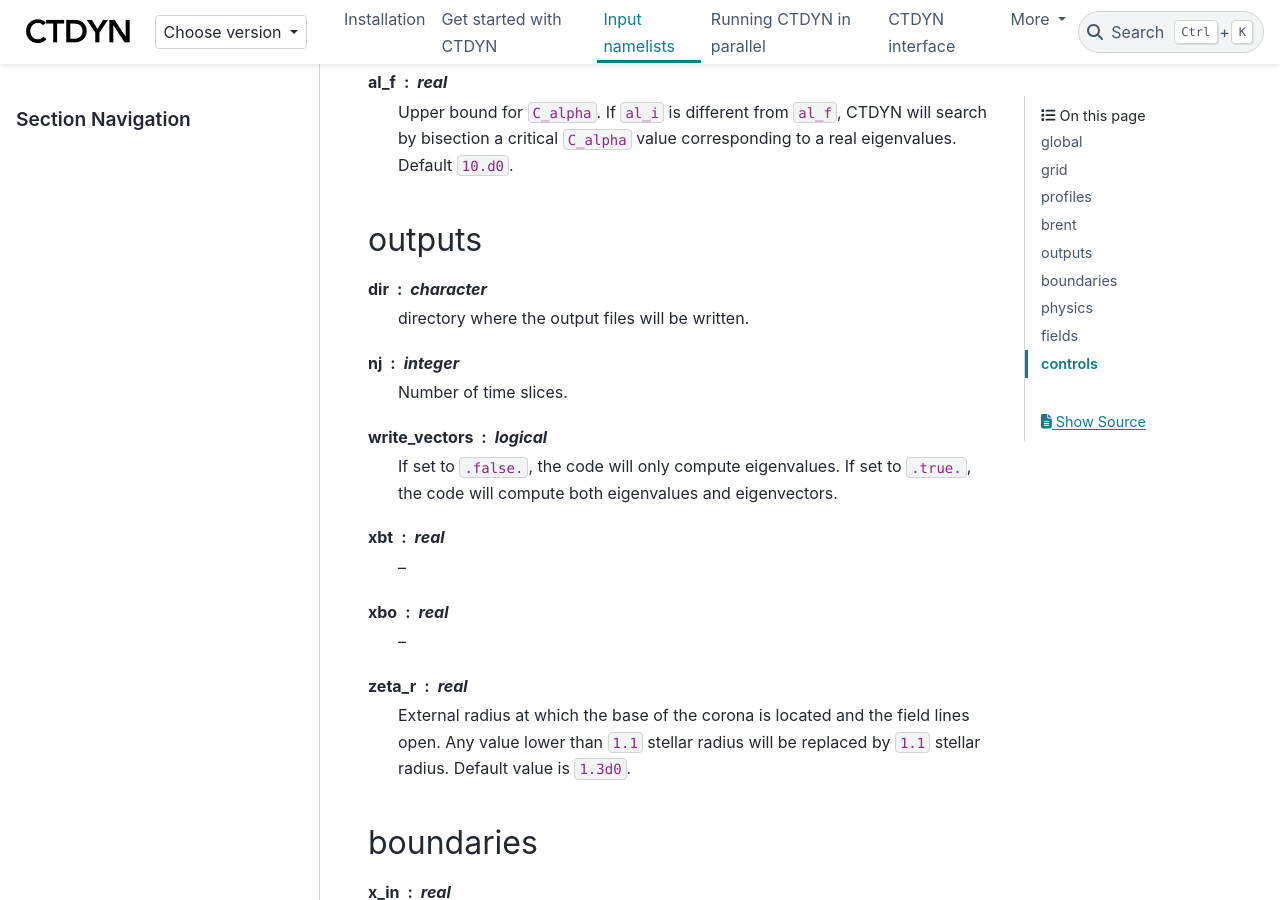
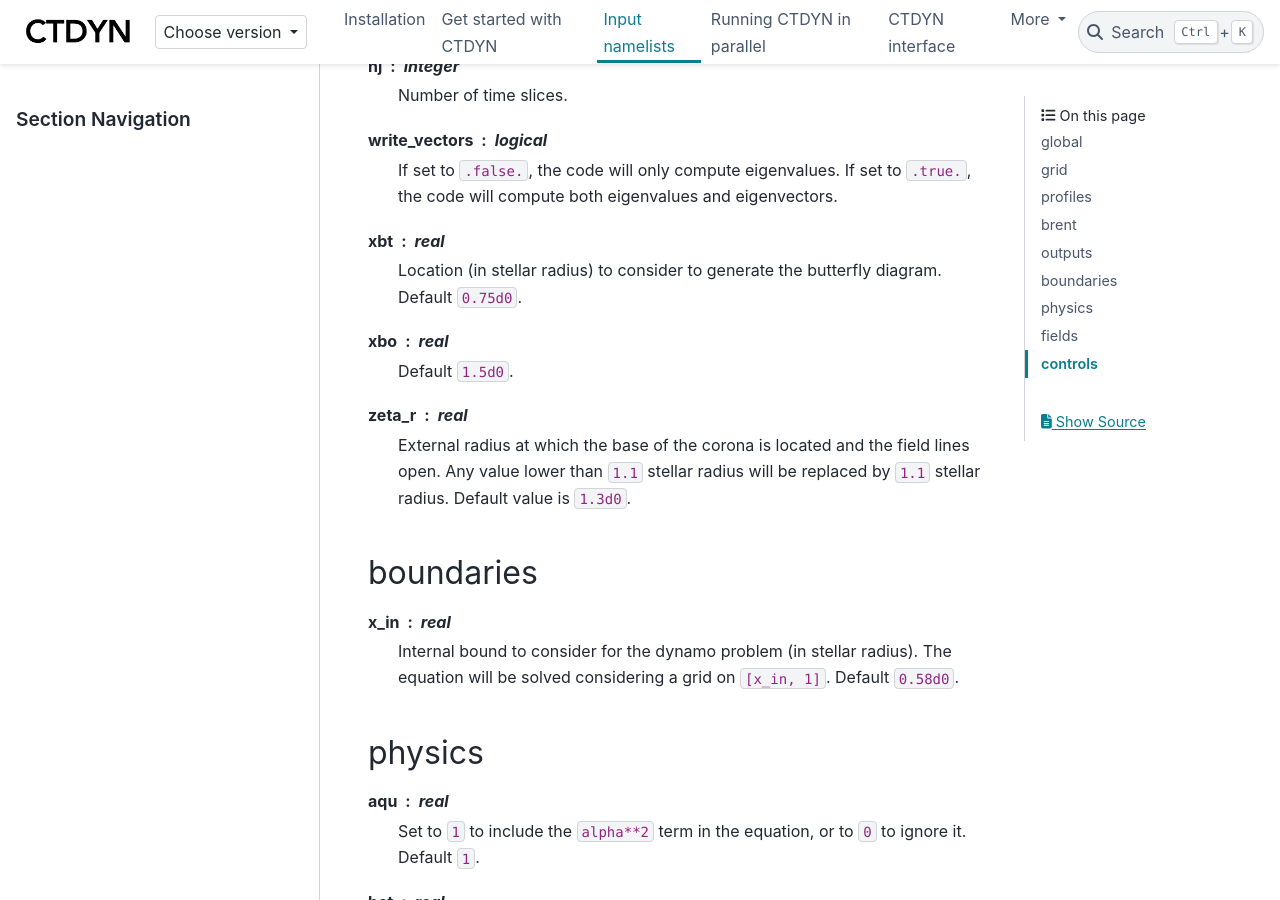
Before and after one commit to sybreton/CTDYN, a Sphinx documentation site: the page built from docs/source/usage/namelist/namelist_description.rst, in a window 1280 px wide and 900 px high, scrolled down 2821 px. Built offline with Sphinx 7.4.7 and the PyData theme 0.15.4, drawn with Linux system fonts in a browser that asks for light colours; some of the changed text lies outside the part shown.

Commit message:
Clean unused parameters in namelist and update quickstart

```diff
--- a/docs/source/usage/namelist/namelist_description.rst
+++ b/docs/source/usage/namelist/namelist_description.rst
@@ -137,10 +125,11 @@
   eigenvectors.
 
 xbt : real
-  --
+  Location (in stellar radius) to consider to generate the butterfly
+  diagram. Default ``0.75d0``.
 
 xbo : real
-  --
+  Default ``1.5d0``.
 
 zeta_r : real
   External radius at which the base of the corona is located and
```
Also changed, not shown: other parts of docs/source/usage/namelist/namelist_description.rst (+8 -20 lines), docs/source/usage/quickstart/quickstart.rst (+11 -10 lines), docs/source/usage/quickstart/quickstart_files/quickstart_12_0.png, docs/source/usage/quickstart/quickstart_files/quickstart_13_0.png, docs/source/usage/quickstart/quickstart_files/quickstart_14_0.png, docs/source/usage/quickstart/quickstart_files/quickstart_15_0.png, docs/source/usage/quickstart/quickstart_files/quickstart_16_0.png, docs/source/usage/quickstart/quickstart_files/quickstart_18_0.png, docs/source/usage/quickstart/quickstart_files/quickstart_19_0.png, docs/source/usage/quickstart/quickstart_files/quickstart_20_0.png, docs/source/usage/quickstart/quickstart_files/quickstart_21_0.png, 4 other files.
